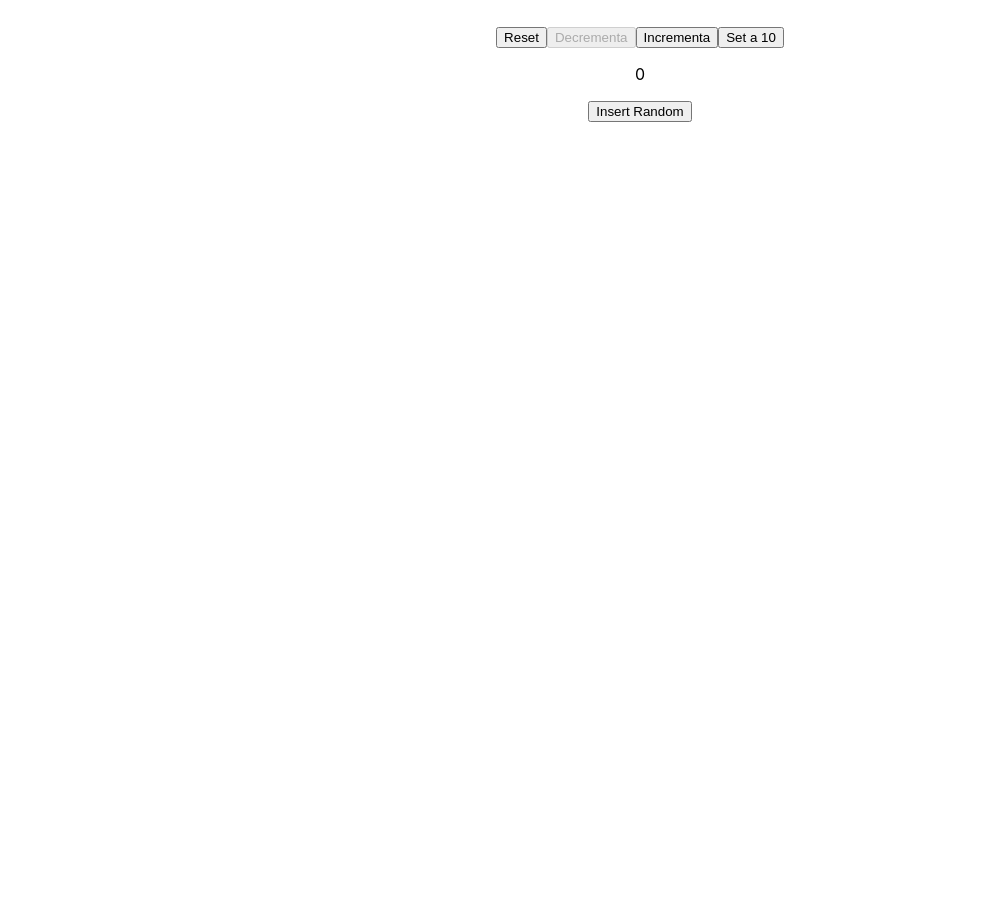
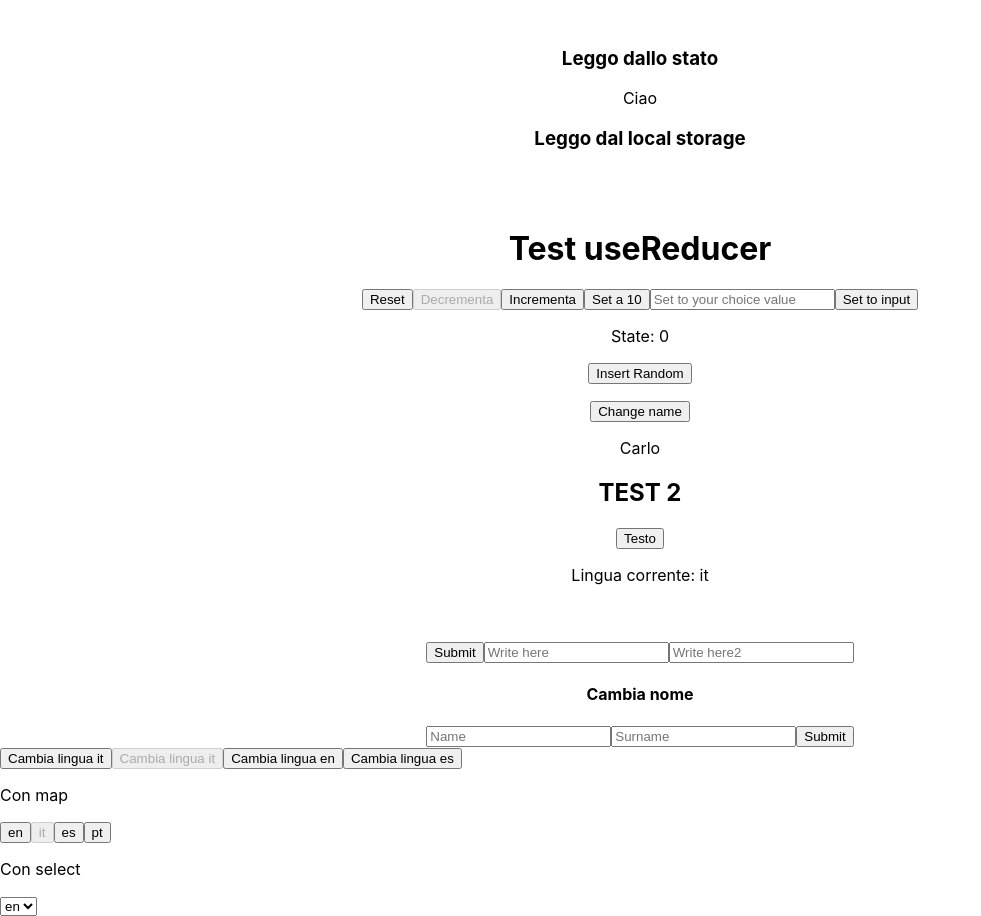
Before and after one commit to Hermann1871/redux2, a React (Create React App) app: page /prova in a window 1280 px wide. Shown: the part 510-1426 px from the top of the page, without its empty margins (0-981 px from the left). Before the commit the page ends 860 px from the top, so only its background shows below. Built offline with nearby package versions, Linux system fonts and the light colour scheme.

Commit message:
improvements

```diff
--- a/src/App.tsx
+++ b/src/App.tsx
@@ -1,6 +1,6 @@
 // npm i react-redux @reduxjs/toolkit
 
-import React from 'react';
+import React, { createContext, useState } from 'react';
 import logo from './logo.svg';
 import './App.css';
 import { Provider, useSelector } from 'react-redux';
@@ -15,7 +15,9 @@ import { Home } from './components/Home';
 import { Navbar } from './components/Navbar';
 import { Test } from './components/Test';
 import { Register } from './components/routes/Register';
+import { AllLanguages, allLanguages } from './lang';
 
+export const LangContext = createContext<AllLanguages>('it')
 
 const router = createBrowserRouter(
   [
@@ -62,10 +64,48 @@ const router = createBrowserRouter(
 function App() {
   // const theme = useSelector((state: any) => state.theme.value)
 
+  const [lang, setLang] = useState<AllLanguages>('it')
+  // const switchLang = () => lang ==='it' ? setLang('en') : setLang('it')
+  // const switchLang = () => setLang(lang === 'it' ? 'en' : 'it' )
+  // const switchLang = () => { NN FUNZ
+  //   setLang(lang === 'it' ? 'en' : 'it')
+  //   localStorage.setItem('lang', lang)
+  // }
+  const switchLang = () => {
+    const newLang = lang === 'it' ? 'en' : 'it'
+    setLang(newLang)
+    localStorage.setItem('lang', newLang)
+  }
+  const switchLang2 = (newLang: AllLanguages) => {
+    setLang(newLang)
+    localStorage.setItem('lang', newLang)
+  }
+
+  // const allLanguages: AllLanguages[] = ['it', 'en', 'es']
+  // const allLanguages = Object.keys(lang) as AllLanguages[]
+
   return (
-    <Provider store={store}>
-      <RouterProvider router={router} />
-    </Provider>
+    <LangContext.Provider value={lang}>
+      <Provider store={store}>
+        <RouterProvider router={router} />
+      </Provider>
+      <button onClick={switchLang}>Cambia lingua {lang}</button>
+      <button disabled={lang === 'it'} onClick={() => switchLang2('it')}>Cambia lingua it</button>
+      <button disabled={lang === 'en'} onClick={() => switchLang2('en')}>Cambia lingua en</button>
+      <button disabled={lang === 'es'} onClick={() => switchLang2('es')}>Cambia lingua es</button>
+
+      <p>Con map</p>
+      {allLanguages.map((item, index) => <button key={index} disabled={lang === item} onClick={() => switchLang2(item)}>{item}</button>)}
+
+
+      <p>Con select</p>
+      <select name="languages" id="languages" onChange={(e: React.ChangeEvent<HTMLSelectElement>) => switchLang2(e.target.value as AllLanguages)}>
+        {allLanguages.map((item, index) => (<option key={index} value={item}>{item}</option>))}
+      </select>
+
+
+
+    </LangContext.Provider>
   );
 }
 
--- a/src/components/Home.tsx
+++ b/src/components/Home.tsx
@@ -5,6 +5,7 @@ import { ShowPerson } from "./ShowPerson"
 import { Theme } from "./Theme"
 import { Test } from "./Test"
 import { Test2 } from "./Test2"
+import { Input } from "./Input/Input"
 
 export const Home = () => {
     const theme = useSelector((state: any) => state.theme.value)
@@ -27,6 +28,8 @@ export const Home = () => {
             <Person /><br /><br />
             <ShowPerson></ShowPerson><br /><br />
             <Test></Test>
+            <Test2></Test2>
+            <Input></Input>
 
 
             {/* </div> */}
--- /dev/null
+++ b/src/components/Input/Input.tsx
@@ -0,0 +1,64 @@
+import { useRef, useState } from "react"
+import { useDispatch, useSelector } from "react-redux"
+import { State } from "../../redux/store"
+import { setName, setSurname } from "../../redux/personSlice"
+
+export const Input = () => {
+
+    const [word, setWord] = useState<string>('')
+    const ref = useRef<HTMLInputElement>(null)
+    const ref2 = useRef<HTMLInputElement>(null)
+    const ref3 = useRef<HTMLButtonElement>(null)
+
+    const ref4 = useRef<HTMLInputElement>(null)
+    const ref5 = useRef<HTMLInputElement>(null)
+    const ref6 = useRef<HTMLButtonElement>(null)
+
+    // console.log(ref)
+    // console.log(ref.current)
+    console.log(ref.current?.value)
+
+    function changeInput() {
+        setWord(ref.current?.value || "")
+        ref2.current?.focus()
+        ref3.current!.disabled = true
+    }
+
+
+    const person = useSelector((state: State) => state.person.value);
+    const dispatch = useDispatch();
+
+    function changeInput2() {
+        if (ref4.current?.value === "") {
+            ref4.current?.focus()
+            return
+        }
+        if (ref5.current?.value === "") {
+            ref5.current?.focus()
+            return
+        }
+        dispatch(setName(ref4.current?.value))
+        dispatch(setSurname(ref5.current!.value))
+        // ref6.current!.disabled = true
+        ref4.current!.value = ""
+        ref5.current!.value = ""
+    }
+
+    return <div>
+        <h1>{word}</h1>
+        {/* <button onClick={()=>setWord(ref.current?.value || "")}>Submit</button> */}
+        <button ref={ref3} onClick={changeInput}>Submit</button>
+        <input ref={ref} placeholder="Write here"></input>
+        <input ref={ref2} placeholder="Write here2"></input>
+        {/* <input ref={ref} onChange={(event) => { setWord(event.target.value); console.log(event.target.value) }} placeholder="Write here"></input> */}
+
+        <h4>Cambia nome</h4>
+        <input ref={ref4} placeholder="Name"></input>
+        <input ref={ref5} placeholder="Surname"></input>
+        <button ref={ref6} onClick={changeInput2}>Submit</button>
+
+
+
+    </div>
+
+}
--- a/src/components/Navbar.tsx
+++ b/src/components/Navbar.tsx
@@ -4,6 +4,7 @@ import './Theme.css'
 import './Navbar.css'
 
 import { useSelector } from "react-redux"
+import React from 'react'
 
 export const Navbar = () => {
     const theme = useSelector((state: any) => state.theme.value)
@@ -29,10 +30,10 @@ export const Navbar = () => {
                     <div className='left-section'>
                         <ul>
                             <li><Link className={`${theme}`} style={pathname === '/' ? bold : textColor} to="/">Home</Link><br /></li>
-                            {urls.map(url => {
-                                return <>
+                            {urls.map((url, index) => {
+                                return <React.Fragment key={index}>
                                     <li><Link className={`${theme}`} style={pathname === url ? bold : textColor} to={url}>{url.replace('/', '')}</Link></li>
-                                </>
+                                </React.Fragment>
                             })}
                         </ul>
                     </div>
--- a/src/components/ShowPerson.tsx
+++ b/src/components/ShowPerson.tsx
@@ -1,6 +1,5 @@
 import { useSelector } from "react-redux"
 import { State } from "../redux/store";
-
 
 
 export const ShowPerson = () => {
@@ -8,6 +7,10 @@ export const ShowPerson = () => {
     // lettura di una porzione (slice)
     return <>
         <br />
+        <h3>Leggo dallo stato</h3>
         <span>Ciao {person.name} {person.surname}</span>
+
+        <h3>Leggo dal local storage</h3>
+        <span>{localStorage.getItem('name')} {localStorage.getItem('surname')}</span>
     </>
 }
--- a/src/components/Test.tsx
+++ b/src/components/Test.tsx
@@ -1,4 +1,4 @@
-import { useReducer, useState } from "react"
+import { useReducer, useRef, useState } from "react"
 import { useSelector } from "react-redux"
 
 // Lez 2024-03-08
@@ -26,7 +26,7 @@ export const Test = () => {
         switch (action.type) {
             case 'reset': return { counter: 0 }
             // case 'set': return { counter: action.value || 0 }
-            case 'set': return { counter: action.value }
+            case 'set': return { counter: Math.max(0,action.value) }
             case 'increment': return { counter: state.counter + 1 }
             case 'decrement': return { counter: Math.max(0, state.counter - 1) }
             default: return { counter: state.counter }
@@ -46,16 +46,30 @@ export const Test = () => {
     const [state, dispatch] = useReducer(reducer, { counter: 0 })
 
     const [numbers, setNumbers] = useState<number[]>([])
-    const [obj, setObj] = useState({name: 'Carlo'})
+    const [obj, setObj] = useState({ name: 'Carlo' })
 
     const insertRandom = () => {
-        const random = Math.random()
-        numbers.push(random)
-        console.log(numbers)
+        // const random = Math.random()
+        // numbers.push(random)
+        // console.log(numbers)
         // setNumbers(numbers) // così non rirenderizza
-        setNumbers([...numbers]) // così sì perchè nuovo riferimento
+        // setNumbers([...numbers]) // così sì perchè nuovo riferimento
+        setNumbers([...numbers, Math.random()])
     }
 
+    const changeName = () => {
+        if (obj.name === 'Carlo') {
+            obj.name = 'Marco'
+        } else {
+            obj.name = 'Carlo'
+        }
+        setObj({ ...obj })
+    }
+
+    const ref = useRef<HTMLInputElement>(null)
+    function f1() {
+        dispatch({ type: 'set', value: Number(ref.current?.value) })
+    }
 
 
     return (<>
@@ -66,14 +80,20 @@ export const Test = () => {
             <button disabled={state.counter <= 0} onClick={() => dispatch({ type: 'decrement' })}>Decrementa</button>
             <button onClick={() => dispatch({ type: 'increment' })}>Incrementa</button>
             <button onClick={() => dispatch({ type: 'set', value: 10 })}>Set a 10</button>
+            <input ref={ref} type="text" placeholder="Set to your choice value" />
+            <button onClick={f1}>Set to input</button>
 
-            <p>{state.counter}</p>
+            <p>State: {state.counter}</p>
 
             <button onClick={insertRandom}>Insert Random</button>
             <ol>
                 {numbers.map((item) => <li>{item}</li>)}
             </ol>
-        </div>
+        </div >
+
+        <button onClick={changeName}>Change name</button>
+        <p>{obj.name}</p>
+
 
     </>)
 }
--- a/src/components/Test2.tsx
+++ b/src/components/Test2.tsx
@@ -1,6 +1,15 @@
+import { useContext } from "react"
+import { LangContext } from "../App"
+import { lang } from "../lang"
+
 export const Test2 = () => {
+
+    const currentLang= useContext(LangContext)
+    const textOfButton = lang[currentLang].text
 
     return (<>
         <h2>TEST 2</h2>
+        <button>{textOfButton}</button>
+        <p>Lingua corrente: {currentLang}</p>
     </>)
 }
--- /dev/null
+++ b/src/lang.ts
@@ -0,0 +1,31 @@
+export const lang = {
+    en: {
+        title: "Title",
+        subtitle: "Subtitle",
+        text: "Text"
+    },
+    it: {
+        title: "Titolo",
+        subtitle: "Sottotitolo",
+        text: "Testo"
+    },
+    es: {
+        title: "Titol",
+        subtitle: "Sottotitol",
+        text: "Tiesto"
+    },
+    pt: {
+        title: "Titul",
+        subtitle: "Sottotitul",
+        text: "Tiestu"
+    },
+}
+
+// type t2 = string |number
+// let x : t2= 4
+
+// type t1 = typeof lang
+// type AllLanguages2 = keyof t1
+
+export type AllLanguages = keyof typeof lang
+export const allLanguages = Object.keys(lang) as AllLanguages[]
```
